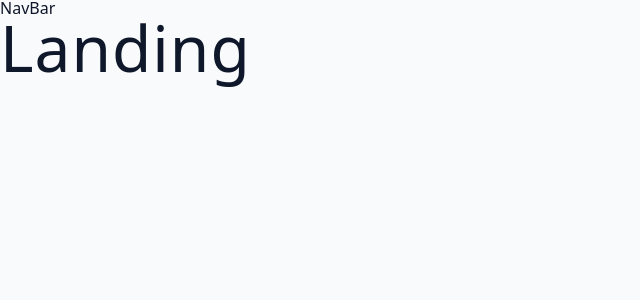
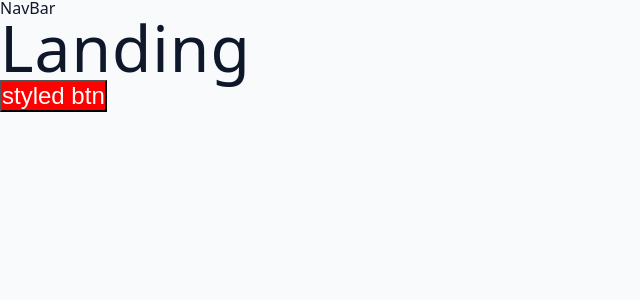
Before and after one commit to unorjikingsley/Jobbs_App, a React (Vite) app: page / in a window 1280 px wide. Shown: the top 300 px of the page, without its empty margins (0-640 px from the left). Built offline with nearby package versions, Linux system fonts and the light colour scheme.

Commit message:
Styled component

```diff
--- a/src/pages/Landing.jsx
+++ b/src/pages/Landing.jsx
@@ -1,6 +1,17 @@
+import styled from 'styled-components';
+
+const StyledBtn = styled.button`
+  font-size: 1.5rem;
+  background: red;
+  color: white;
+`;
+
 const Landing = () => {
   return (
-    <h1>Landing</h1>
+    <div>
+      <h1>Landing</h1>
+      <StyledBtn>styled btn</StyledBtn>
+    </div>
   )
 }
 export default Landing
```
